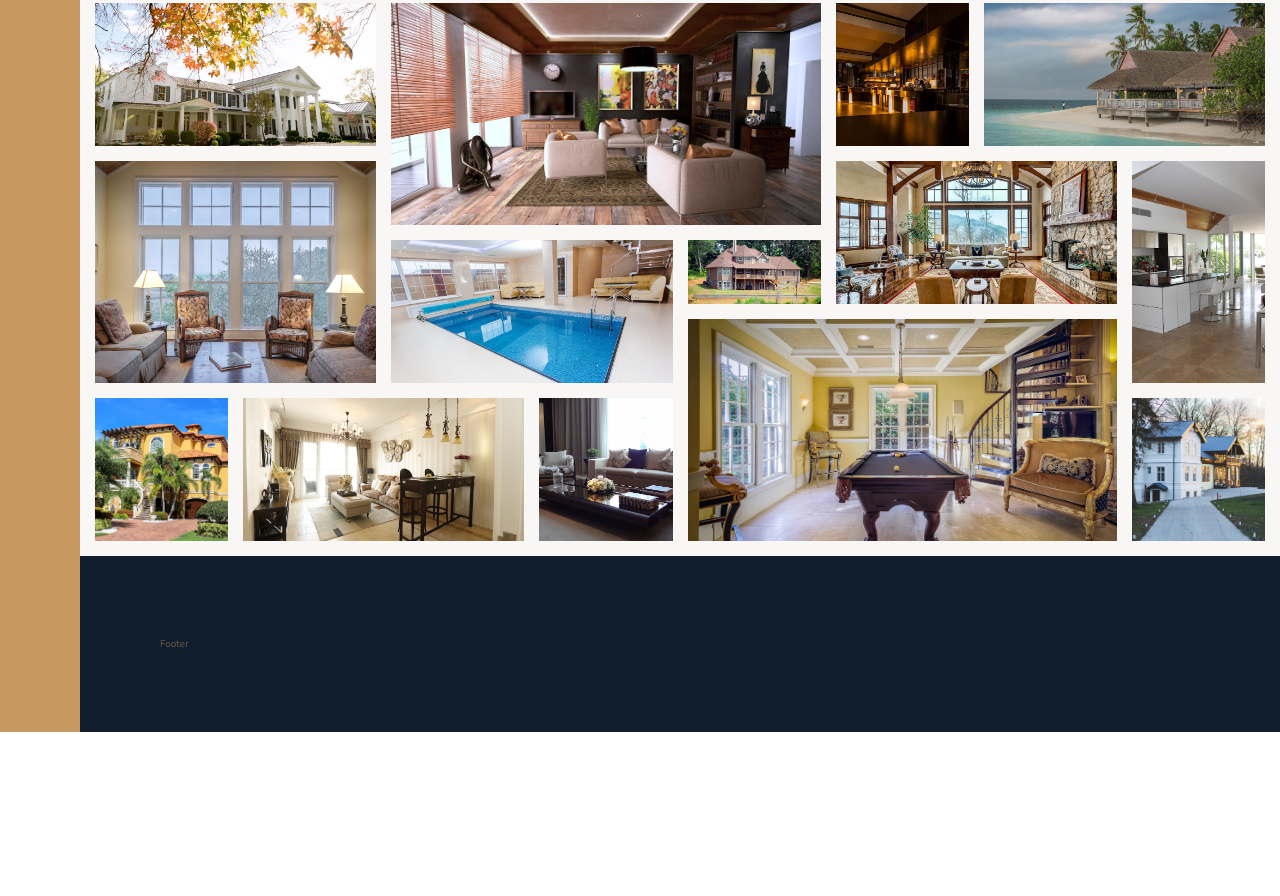
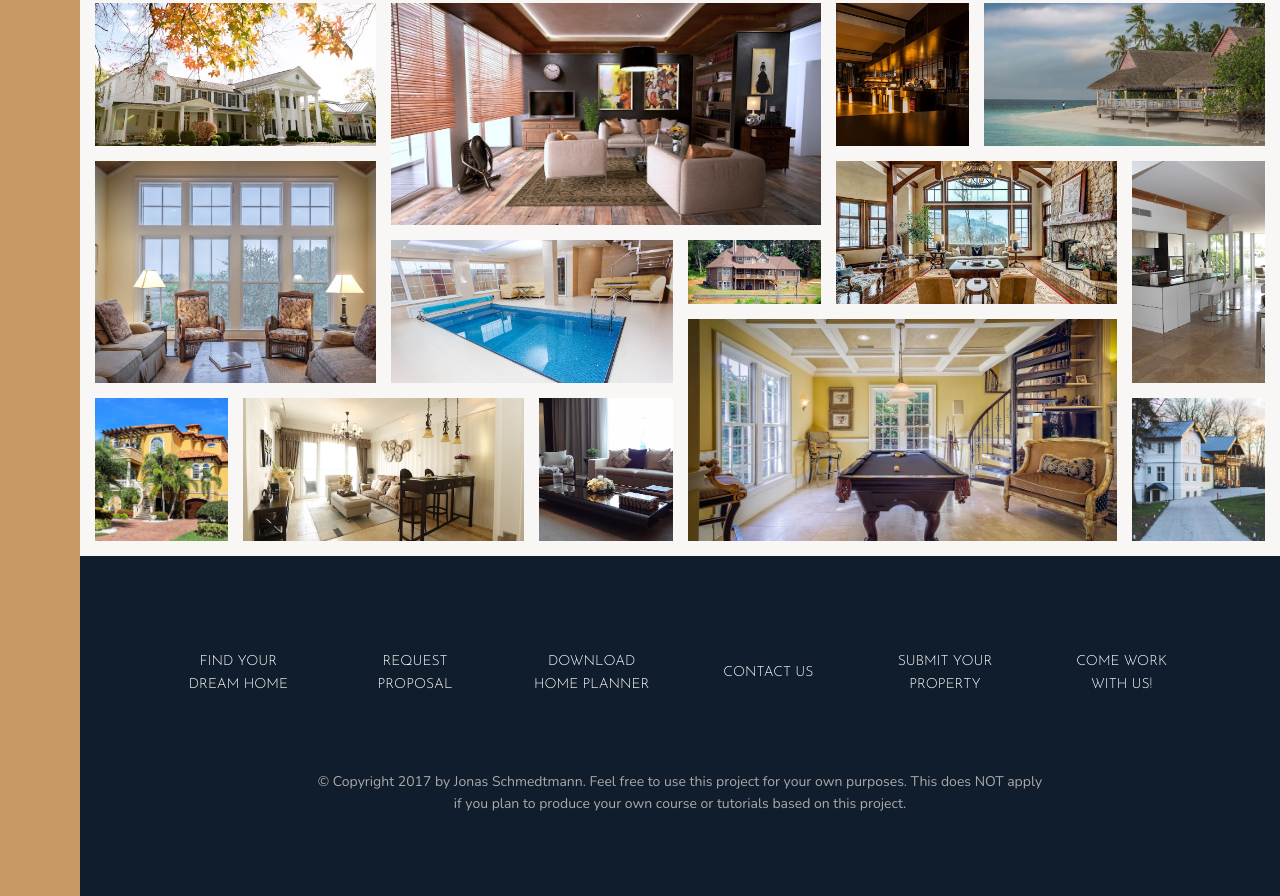
Before and after one commit to THrytsaienko/Nexter, a website: page index.html in a window 1280 px wide. Shown: the part 3204-4100 px from the top of the page. Before the commit the page ends 3936 px from the top, so only its background shows below. Drawn offline with nearby package versions, Linux system fonts and the light colour scheme.

Commit message:
Section Footer finished

```diff
--- a/index.html
+++ b/index.html
@@ -349,7 +349,30 @@
     </section>
 
     <footer class="footer">
-        Footer
+        <ul class="nav">
+            <li class="nav__item">
+                <a href="#" class="nav__link">Find your dream home</a>
+            </li>
+            <li class="nav__item">
+                <a href="#" class="nav__link">Request proposal</a>
+            </li>
+            <li class="nav__item">
+                <a href="#" class="nav__link">Download home planner</a>
+            </li>
+            <li class="nav__item">
+                <a href="#" class="nav__link">Contact us</a>
+            </li>
+            <li class="nav__item">
+                <a href="#" class="nav__link">Submit your property</a>
+            </li>
+            <li class="nav__item">
+                <a href="#" class="nav__link">Come work with us!</a>
+            </li>
+        </ul>
+        <p class="copyright">
+            &copy; Copyright 2017 by Jonas Schmedtmann. Feel free to use this project for your own purposes. This does NOT apply if you
+            plan to produce your own course or tutorials based on this project.
+        </p>
     </footer>
 </body>
 
--- a/sass/_footer.scss
+++ b/sass/_footer.scss
@@ -4,37 +4,37 @@
     padding: 8rem;
 }
 
-// .nav {
-//     list-style: none;
-//     display: grid;
-//     grid-template-columns: repeat(auto-fit, minmax(15rem, 1fr));
-//     grid-gap: 2rem;
-//     align-items: center;
-//     &__link:link,
-//     &__link:visited {
-//         font-size: 1.4rem;
-//         color: #fff;
-//         text-decoration: none;
-//         font-family: $font-display;
-//         text-transform: uppercase;
-//         text-align: center;
-//         padding: 1.5rem;
-//         display: block;
-//         transition: all .2s;
-//     }
-//     &__link:hover,
-//     &__link:active {
-//         background-color: rgba(#fff, .05);
-//         transform: translateY(-3px);
-//     }
-// }
+.nav {
+    list-style: none;
+    display: grid;
+    grid-template-columns: repeat(auto-fit, minmax(15rem, 1fr));
+    grid-gap: 2rem;
+    align-items: center;
+    &__link:link,
+    &__link:visited {
+        font-size: 1.4rem;
+        color: #fff;
+        text-decoration: none;
+        font-family: $font-display;
+        text-transform: uppercase;
+        text-align: center;
+        padding: 1.5rem;
+        display: block;
+        transition: all .2s;
+    }
+    &__link:hover,
+    &__link:active {
+        background-color: rgba(#fff, .05);
+        transform: translateY(-3px);
+    }
+}
 
-// .copyright {
-//     font-size: 1.4rem;
-//     color: $color-grey-light-2;
-//     margin-top: 6rem;
-//     margin-right: auto;
-//     margin-left: auto;
-//     text-align: center;
-//     width: 70%;
-// }
+.copyright {
+    font-size: 1.4rem;
+    color: $color-grey-light-2;
+    margin-top: 6rem;
+    margin-right: auto;
+    margin-left: auto;
+    text-align: center;
+    width: 70%;
+}
```
Also changed, not shown: css/style.css.
